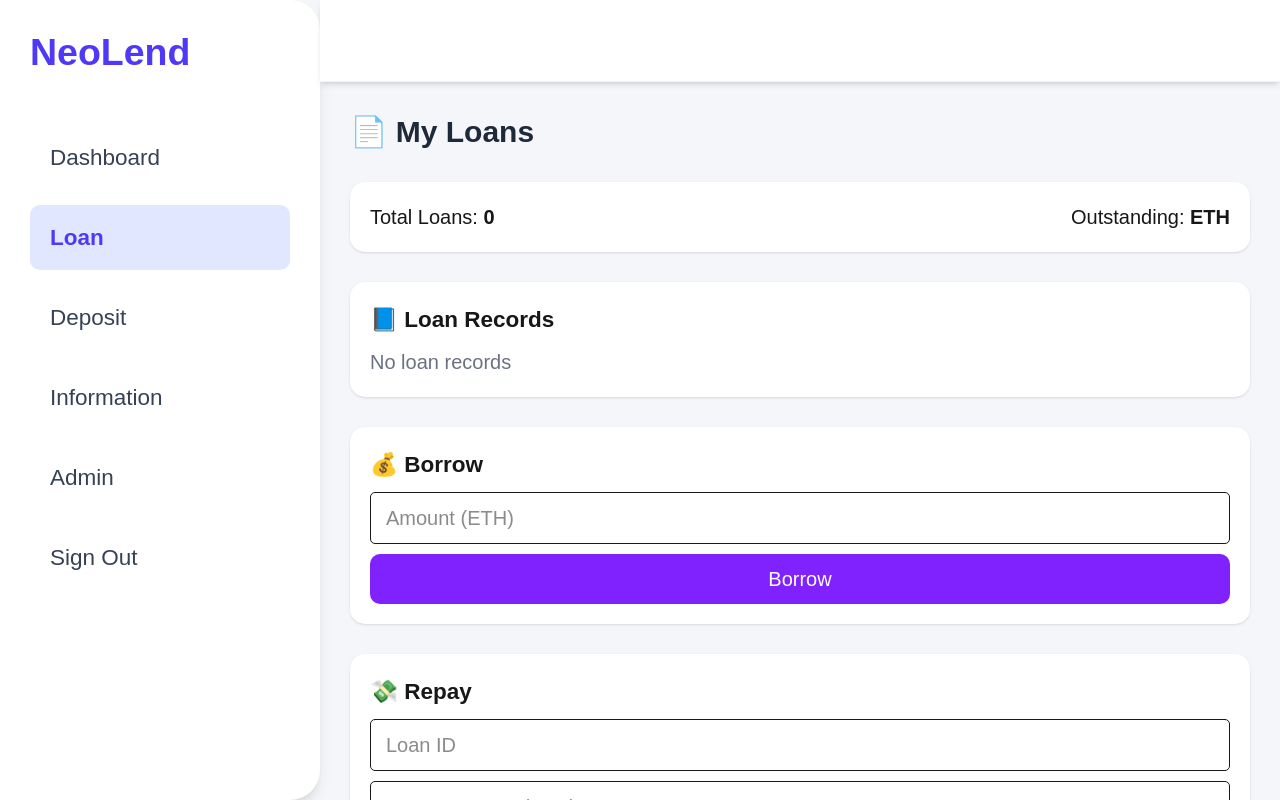
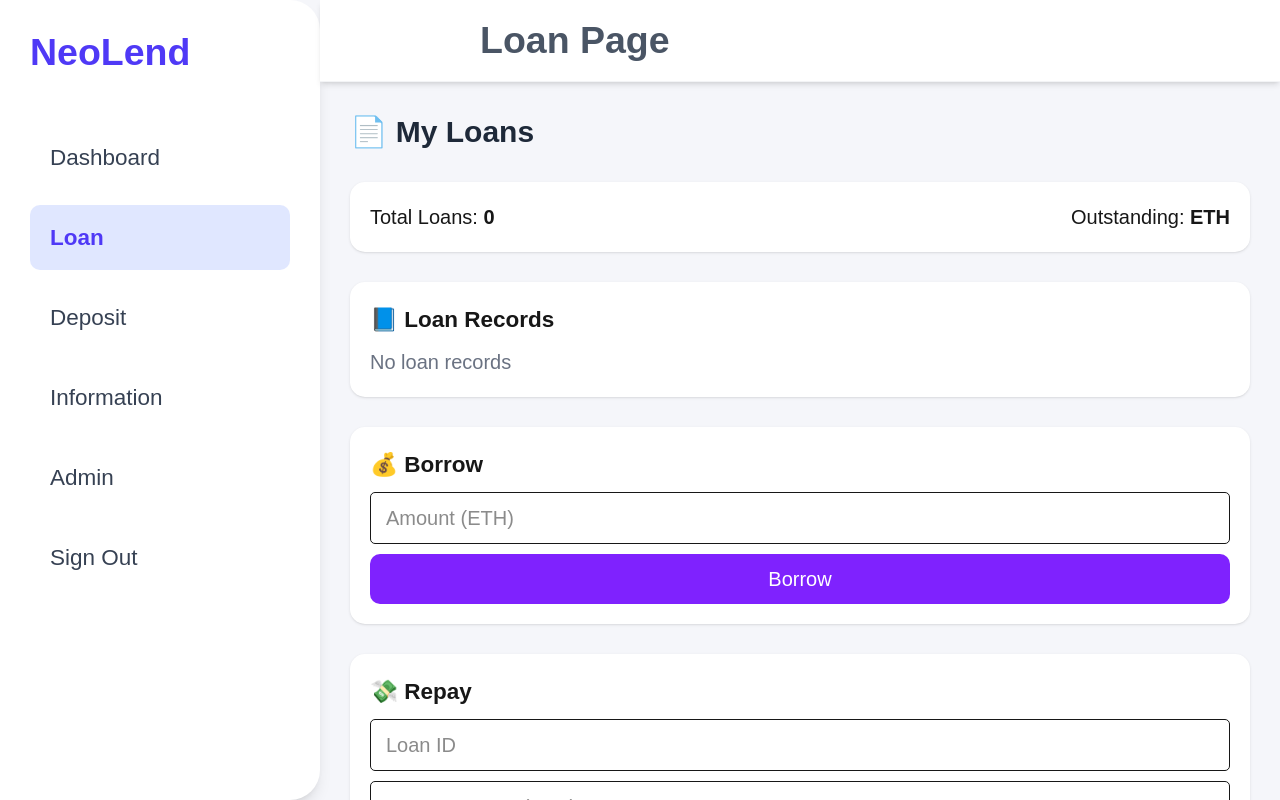
Before and after one commit to PengjianChen/Final-Dapp, a Next.js app in the folder final/: page /loan in a window 1280 px wide. Built offline with nearby package versions, Linux system fonts and the light colour scheme.

Commit message:
page.tsx

```diff
--- a/final/src/app/loan/page.tsx
+++ b/final/src/app/loan/page.tsx
@@ -42,7 +42,7 @@ export default function LoanPage() {
   const toDate = (ts: number) => ts === 0 ? '—' : new Date(ts * 1000).toLocaleDateString()
 
   const connectWallet = async () => {
-    if (typeof window.ethereum !== 'undefined') {
+    if (typeof window !== 'undefined' && window.ethereum) {
       const provider = new ethers.providers.Web3Provider(window.ethereum)
       await provider.send('eth_requestAccounts', [])
       const signer = provider.getSigner()
@@ -134,7 +134,8 @@ export default function LoanPage() {
     <div className="flex h-screen bg-[#f5f6fa]">
       <Sidebar />
       <div className="flex-1 flex flex-col">
-        <Topbar />
+        {/* ✅ 修复点：添加 title 属性 */}
+        <Topbar title="Loan Page" />
         <div className="p-6 space-y-6 overflow-auto">
           <h2 className="text-2xl font-bold text-gray-800">📄 My Loans</h2>
 
```
